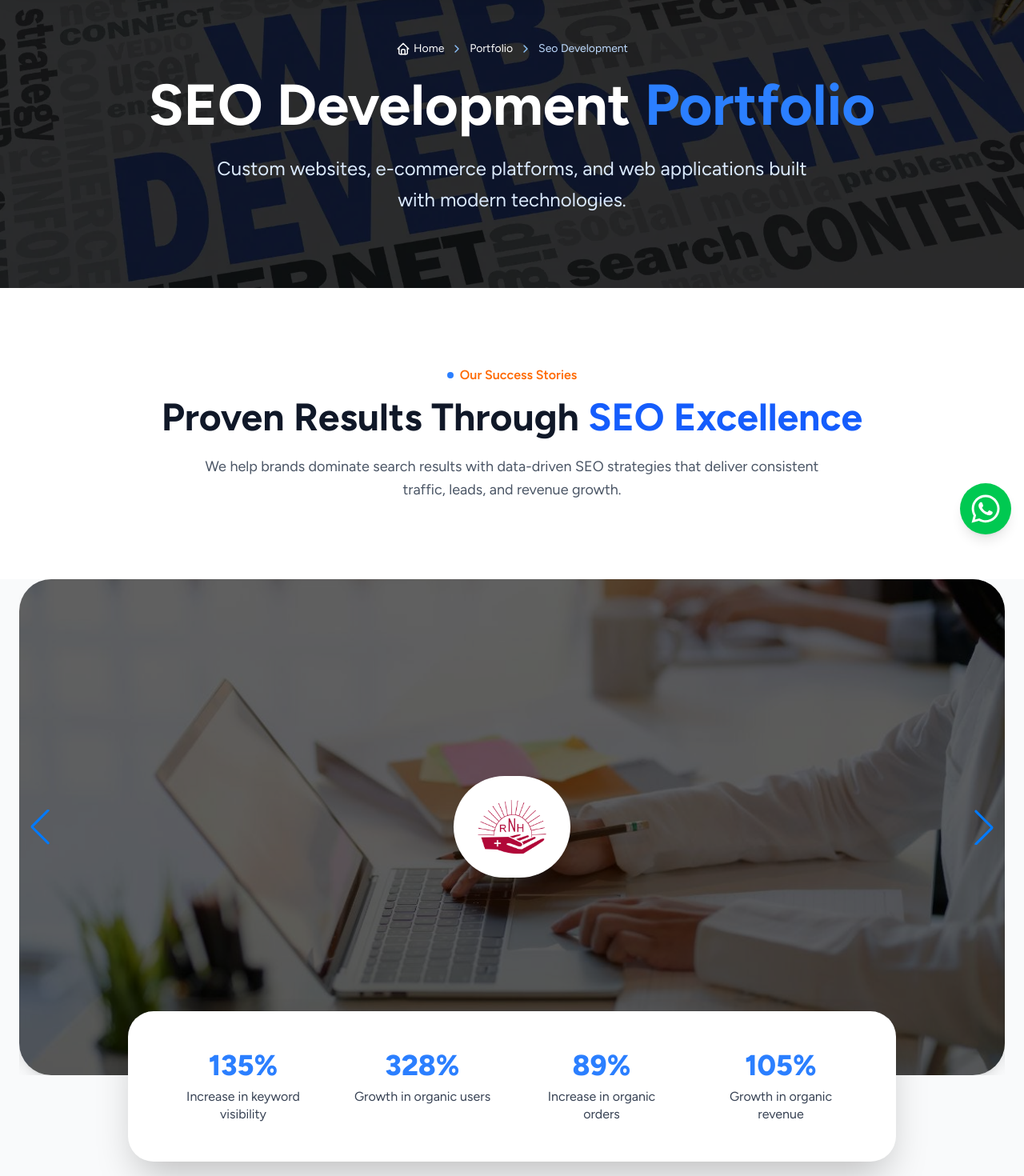
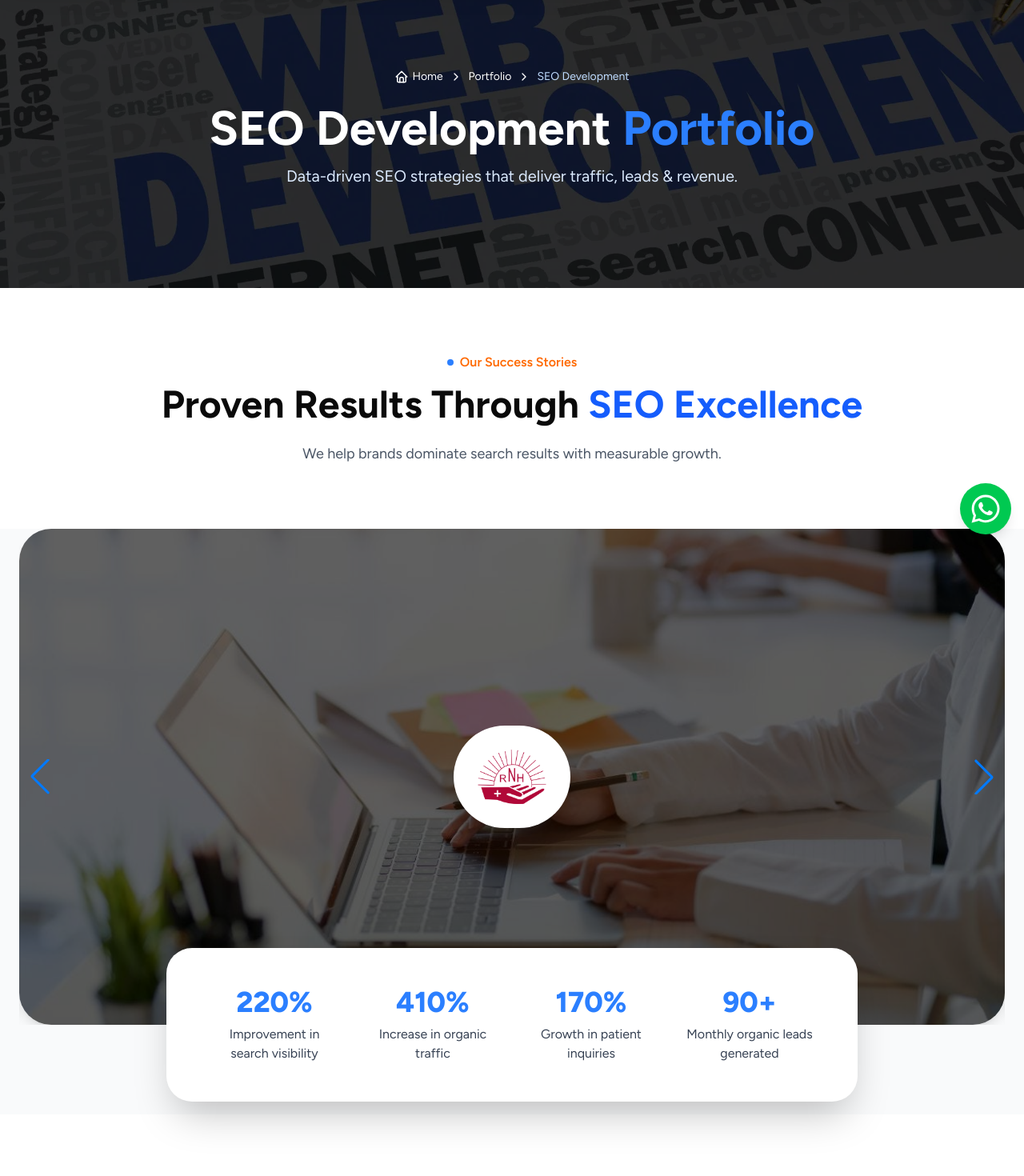
Before and after one commit to Digitalsolution360-Global/main-site, a Next.js app: page /portfolio/seo in a window 1280 px wide. Shown: the part 100-1570 px from the top of the page at 80% size. Built offline with nearby package versions, Linux system fonts and the light colour scheme.

Commit message:
Update seoPortClient.js

```diff
--- a/app/portfolio/seo/seoPortClient.js
+++ b/app/portfolio/seo/seoPortClient.js
@@ -1,5 +1,6 @@
 "use client"
 
+import { useState } from "react"
 import BgLayout from "@/components/layout/bgLayout"
 import Link from "next/link"
 import { motion } from "framer-motion"
@@ -9,151 +10,159 @@ import "swiper/css"
 import "swiper/css/navigation"
 
 import data from "./content.json"
-
 import { IconHome, IconChevronRight } from "@tabler/icons-react"
 
 export default function SEOPage() {
   const clients = data.client
+  const [activeIndex, setActiveIndex] = useState(0)
 
   return (
     <BgLayout>
 
       {/* ================= HERO ================= */}
-      <section className='relative h-[50vh] mt-21 lg:mt-15 flex items-center justify-center overflow-hidden'>
-        <div className='absolute inset-0'>
+      <section className="relative h-[45vh] md:h-[50vh] mt-21 lg:mt-15 flex items-center justify-center overflow-hidden">
+        <div className="absolute inset-0">
           <img
             src="/portfolio/web-dev-hero.webp"
             alt="Web Development Portfolio"
-            className='w-full h-full object-cover'
+            className="w-full h-full object-cover"
           />
-          <div className='absolute inset-0 bg-black/70'></div>
+          <div className="absolute inset-0 bg-black/70" />
         </div>
 
-        <div className='relative z-10 max-w-7xl mx-auto px-4 sm:px-6 lg:px-8 text-center text-white'>
-          {/* Breadcrumbs */}
+        <div className="relative z-10 max-w-7xl mx-auto px-4 text-center text-white">
           <motion.div
             initial={{ opacity: 0, y: -20 }}
             animate={{ opacity: 1, y: 0 }}
             transition={{ duration: 0.6 }}
-            className='flex items-center justify-center gap-2 text-sm mb-6'
+            className="flex items-center justify-center gap-2 text-sm mb-6"
           >
-            <Link href='/' className='flex items-center gap-1 hover:text-blue-200 transition-colors'>
-              <IconHome size={18} />
-              <span>Home</span>
+            <Link href="/" className="flex items-center gap-1 hover:text-blue-200">
+              <IconHome size={18} /> Home
             </Link>
-            <IconChevronRight size={16} className='text-blue-300' />
-            <Link href='/portfolio' className='hover:text-blue-200 transition-colors'>
-              Portfolio
-            </Link>
-            <IconChevronRight size={16} className='text-blue-300' />
-            <span className='text-blue-200'>Seo  Development</span>
+            <IconChevronRight size={16} />
+            <Link href="/portfolio">Portfolio</Link>
+            <IconChevronRight size={16} />
+            <span className="text-blue-200">SEO Development</span>
           </motion.div>
 
-          {/* Title */}
-          <motion.div
+          <motion.h1
             initial={{ opacity: 0, y: 30 }}
             animate={{ opacity: 1, y: 0 }}
-            transition={{ duration: 0.8, delay: 0.2 }}
+            transition={{ duration: 0.8 }}
+            className="text-4xl sm:text-5xl md:text-6xl font-bold mb-4"
           >
-            <h1 className='text-5xl md:text-6xl lg:text-7xl font-bold mb-6'>
-              SEO Development <span className='text-blue-500'>Portfolio</span>
-            </h1>
-            <p className='text-xl md:text-2xl text-blue-100 max-w-3xl mx-auto leading-relaxed'>
-              Custom websites, e-commerce platforms, and web applications built with modern technologies.
+            SEO Development <span className="text-blue-500">Portfolio</span>
+          </motion.h1>
+
+          <p className="text-lg sm:text-xl text-blue-100 max-w-3xl mx-auto">
+            Data-driven SEO strategies that deliver traffic, leads & revenue.
           </p>
-          </motion.div>
         </div>
       </section>
 
       {/* ================= INTRO ================= */}
-      <section className="py-24 bg-white">
-        <div className="max-w-7xl mx-auto px-6 text-center">
-
+      <section className="py-20 bg-white text-center">
         <span className="inline-flex items-center gap-2 text-orange-500 font-semibold mb-4">
-            <span className="w-2 h-2 bg-blue-500 rounded-full"></span>
+          <span className="w-2 h-2 bg-blue-500 rounded-full" />
           Our Success Stories
         </span>
 
-          <h2 className="text-4xl md:text-5xl font-bold text-gray-900 mb-6">
+        <h2 className="text-3xl sm:text-4xl md:text-5xl font-bold mb-6">
           Proven Results Through
           <span className="text-blue-600"> SEO Excellence</span>
         </h2>
 
-          <p className="max-w-3xl mx-auto text-lg text-gray-600 leading-relaxed">
-            We help brands dominate search results with data-driven SEO strategies
-            that deliver consistent traffic, leads, and revenue growth.
+        <p className="max-w-3xl mx-auto text-base sm:text-lg text-gray-600">
+          We help brands dominate search results with measurable growth.
         </p>
-
-        </div>
       </section>
 
-      {/* ================= SUCCESS STORIES SWIPER ================= */}
-      <section className="pb-32 bg-gray-50 relative">
-        <div className="max-w-7xl mx-auto px-6 relative">
+      {/* ================= SLIDER ================= */}
+      <section className="md:pb-28  bg-gray-50 relative">
+        <div className="max-w-7xl mx-auto px-6">
 
           <Swiper
             modules={[Navigation, Autoplay]}
             navigation
             autoplay={{ delay: 5000 }}
-            className="relative"
+            onSlideChange={(swiper) => setActiveIndex(swiper.realIndex)}
           >
             {clients.map((client, index) => (
               <SwiperSlide key={index}>
-                <div className="relative h-[620px] shadow-lg rounded-[40px] overflow-hidden">
-
-                  {/* Background Image */}
+                <div className="
+                  relative
+                  h-[340px] sm:h-[420px] md:h-[620px]
+                  rounded-[24px] md:rounded-[40px]
+                  overflow-hidden shadow-lg
+                ">
                   <img
                     src={client.bg}
                     alt={client.name}
                     className="absolute inset-0 w-full h-full object-cover"
                   />
+                  <div className="absolute inset-0 bg-black/60" />
 
-                  {/* Dark Overlay */}
-                  <div className="absolute inset-0 bg-black/60"></div>
-
-                {/* Logo Centered */}
                   <div className="absolute inset-0 flex items-center justify-center">
-                  {/* White rounded background for logo */}
-                  <div className="bg-white rounded-full p-4 md:p-6 shadow-lg">
+                    <div className="bg-white rounded-full
+                                    p-3 sm:p-4 md:p-6 shadow-xl">
                       <img
                         src={client.logo}
                         alt={client.name}
-                      className="max-h-20  object-contain"
+                        className="max-h-12 sm:max-h-16 md:max-h-20 object-contain"
                       />
                     </div>
                   </div>
-
                 </div>
               </SwiperSlide>
             ))}
           </Swiper>
 
-
         </div>
       </section>
 
-      {/* ================= STATS CARD ================= */}
-      <div className="relative">
-        <div className="absolute left-1/2 -translate-x-1/2 -top-52 w-[90%] md:w-[85%] lg:w-[75%] z-60">
-          <div className="bg-white rounded-[32px] shadow-2xl px-8 md:px-14 py-10 md:py-12 transform transition-transform hover:-translate-y-2">
-            <div className="grid grid-cols-1 sm:grid-cols-2 md:grid-cols-4 gap-8 md:gap-12 text-center">
-              {clients[0].stats.map((stat, i) => (
+      {/* ================= DYNAMIC STATS ================= */}
+      <div className="relative mb-20">
+
+        <div className="
+          relative
+          md:absolute md:left-1/2 md:-translate-x-1/2 md:-top-52
+          w-[92%] sm:w-[80%] md:w-[75%] lg:w-[70%]
+          px-4
+          z-20
+          mt-12 md:mt-0
+        ">
+          <div className="bg-white rounded-[24px] md:rounded-[32px]
+                          shadow-2xl
+                          px-6 sm:px-8 md:px-14
+                          py-8 sm:py-10 md:py-12">
+
+            <div className="grid grid-cols-1 sm:grid-cols-2 md:grid-cols-4
+                            gap-6 sm:gap-8 md:gap-10 text-center">
+              {clients[activeIndex].stats.map((stat, i) => (
                 <div key={i}>
-                  <h4 className="text-3xl md:text-4xl font-extrabold text-blue-500 mb-2">
+                  <motion.h4
+                    key={stat.value}
+                    initial={{ opacity: 0, y: 12 }}
+                    animate={{ opacity: 1, y: 0 }}
+                    transition={{ duration: 0.4 }}
+                    className="text-2xl sm:text-3xl md:text-4xl
+                               font-extrabold text-blue-500 mb-2"
+                  >
                     {stat.value}
-                  </h4>
-                  <p className="text-gray-700 text-sm md:text-base leading-snug">
+                  </motion.h4>
+
+                  <p className="text-gray-700 text-sm sm:text-base">
                     {stat.label}
                   </p>
                 </div>
               ))}
             </div>
+
           </div>
         </div>
       </div>
 
-
-
     </BgLayout>
   )
 }
```
Lines whose indentation alone changed are shown as unchanged.
